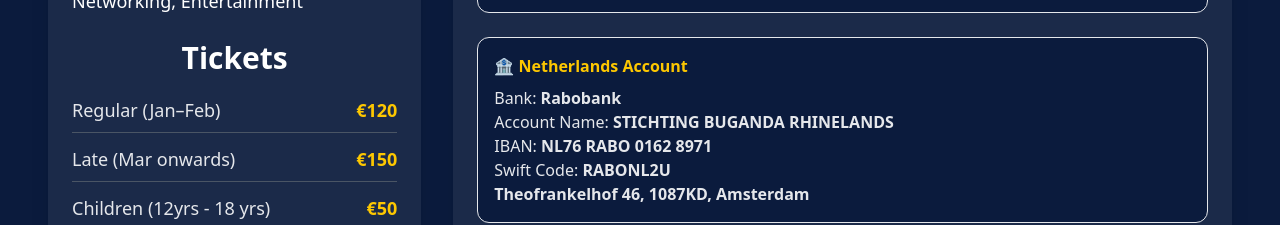
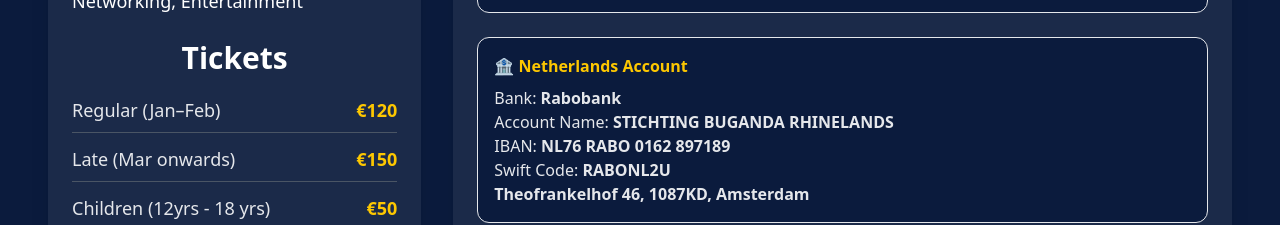
Before and after one commit to mperwe/bug-form_frontend, a React (Vite) app: page / in a window 1280 px wide. Shown: the part 1100-1325 px from the top of the page. Built offline with nearby package versions, Linux system fonts and the light colour scheme; the HTML template or start-up script is replaced by a standard one.

Commit message:
edit account

```diff
--- a/src/pages/Home.jsx
+++ b/src/pages/Home.jsx
@@ -391,7 +391,7 @@ export default function Home() {
                   <strong>STICHTING BUGANDA RHINELANDS</strong>
                 </p>
                 <p>
-                  IBAN: <strong>NL76 RABO 0162 8971 </strong>
+                  IBAN: <strong>NL76 RABO 0162 897189 </strong>
                 </p>
                 <p>
                   Swift Code: <strong>RABONL2U</strong>
```
